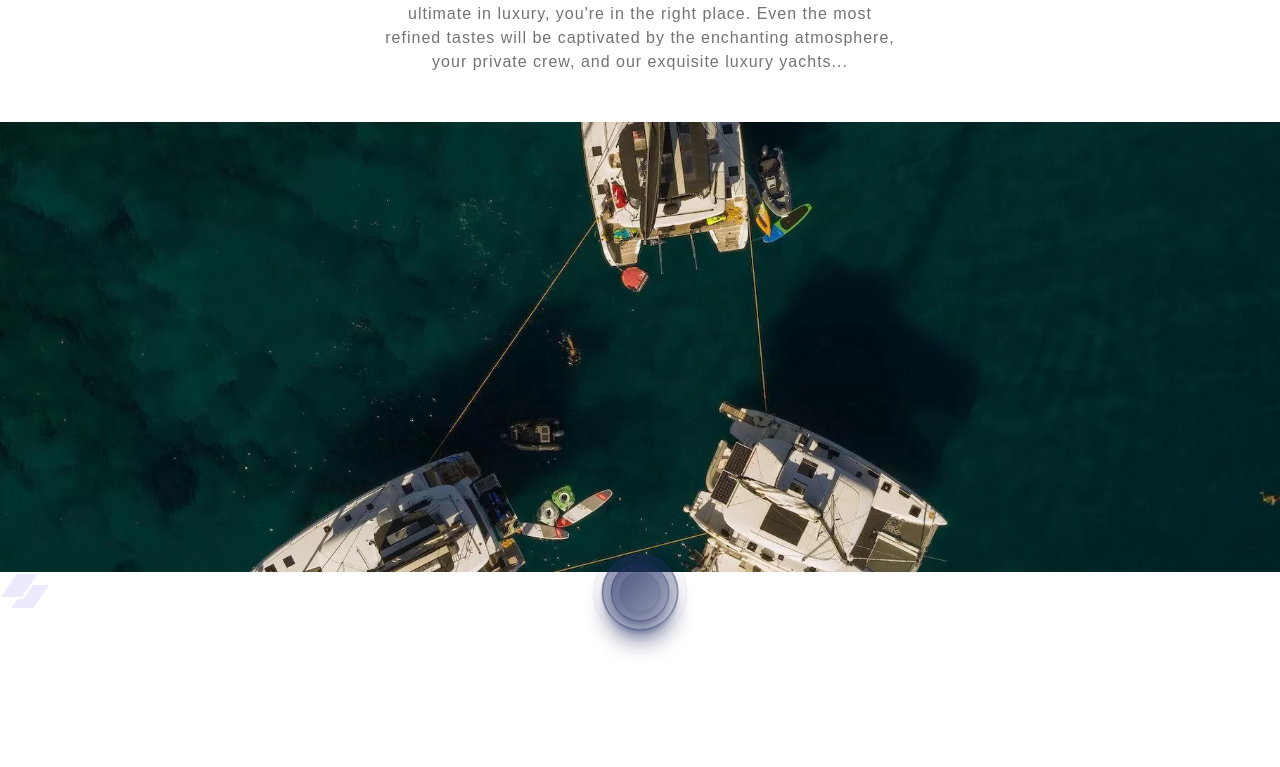
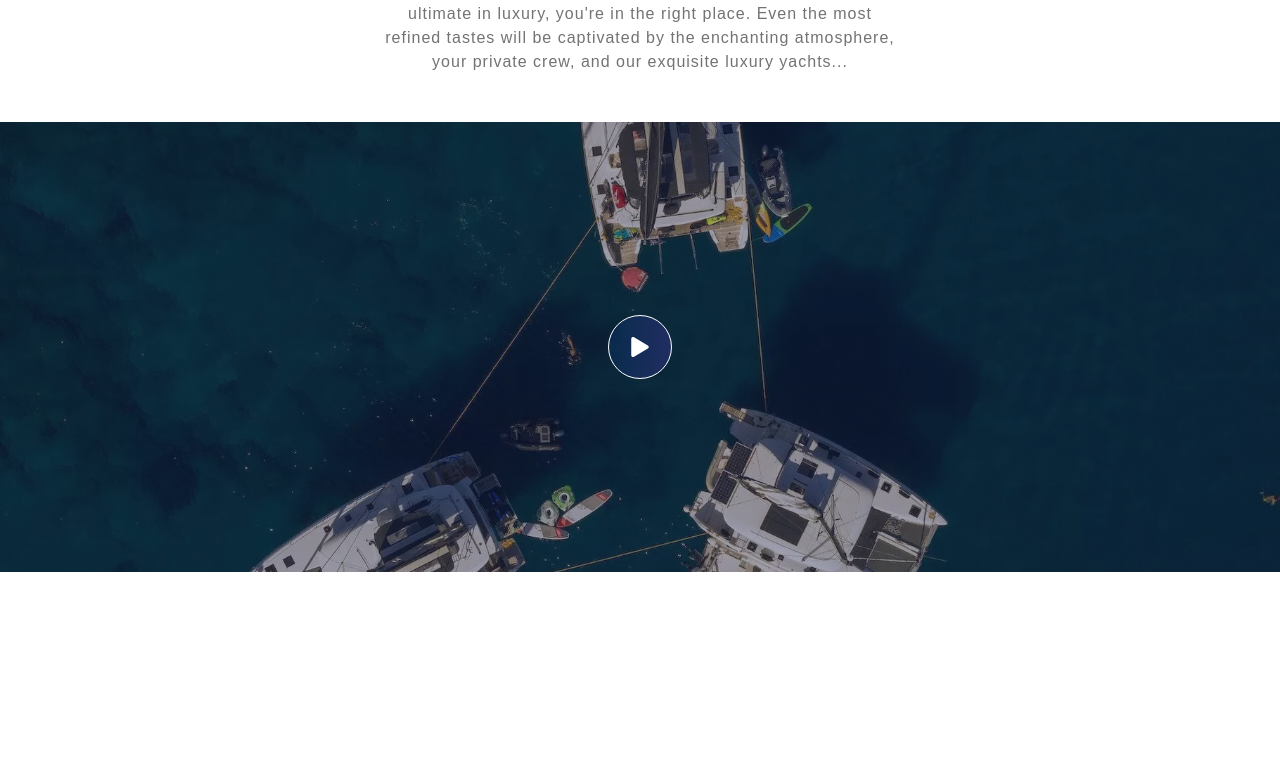
Before and after one commit to Jgayle-28/yacht-management, a React (Create React App) app: page / in a window 1280 px wide. Shown: the part 1288-2055 px from the top of the page. Built offline with nearby package versions, Linux system fonts and the light colour scheme.

Commit message:
enh: updated play button and video section styles

```diff
--- a/src/components/landing-page/FoodSection.jsx
+++ b/src/components/landing-page/FoodSection.jsx
@@ -5,6 +5,7 @@ import Modal from '../shared/Modal'
 import foodImage from '../../assets/images/sections/food.webp'
 import yachtVideo from '../../assets/videos/yacht.mp4'
 import foodIcon from '../../assets/icons/food.svg'
+import PlayButton from '../shared/PlayButton'
 
 const FoodSection = () => {
   const [isOpen, setIsOpen] = useState(false)
@@ -12,7 +13,6 @@ const FoodSection = () => {
     <>
       <section className='pt-24 md:pt-48 px-4 md:px-16' id='food'>
         <div className=' flex items-center justify-center flex-col'>
-          {/* <img src={toysImage} alt='Water Toys Splash' className='h-24 ' /> */}
           <div className='relative mt-6 flex-justify-center mx-auto mb-24'>
             <motion.span
               initial={{
@@ -138,14 +138,13 @@ const FoodSection = () => {
               y: 0,
               opacity: 1,
             }}
-            className='w-full mb-8 cursor-pointer'
+            className='mb-8 relative w-full cursor-pointer h-[450px] bg-cover bg-center bg-no-repeat flex items-center justify-center'
             onClick={() => setIsOpen(true)}
+            style={{
+              backgroundImage: `linear-gradient(rgba(23, 37, 84, .4), rgba(23, 37, 84, .4)), url(${foodImage})`,
+            }}
           >
-            <img
-              src={foodImage}
-              alt='Food Image'
-              className='w-full h-[550px] object-cover rounded-sm shadow-lg'
-            />
+            <PlayButton />
           </motion.div>
 
           {/* Carousel Section */}
--- a/src/components/landing-page/IntroSection.jsx
+++ b/src/components/landing-page/IntroSection.jsx
@@ -5,8 +5,6 @@ import Modal from '../shared/Modal'
 import videoPreview from '../../assets/images/sections/video-preview.webp'
 import yachtVideo from '../../assets/videos/yacht.mp4'
 import PlayButton from '../shared/PlayButton'
-// import { GiCompass } from 'react-icons/gi'
-// import { PiCompassRoseLight } from 'react-icons/pi'
 
 const IntroSection = () => {
   const [isOpen, setIsOpen] = useState(false)
@@ -83,14 +81,12 @@ const IntroSection = () => {
         {/* Full-width Video Preview */}
       </section>
       <section
-        className='w-full cursor-pointer'
+        className='relative w-full cursor-pointer h-[450px] bg-cover bg-center bg-no-repeat flex items-center justify-center'
         onClick={() => setIsOpen(true)}
+        style={{
+          backgroundImage: `linear-gradient(rgba(23, 37, 84, .4), rgba(23, 37, 84, .4)), url(${videoPreview})`,
+        }}
       >
-        <img
-          src={videoPreview}
-          alt='Section Image'
-          className='w-full h-[450px] object-cover'
-        />
         <PlayButton />
       </section>
       <Modal isOpen={isOpen} setIsOpen={setIsOpen}>
--- a/src/components/shared/PlayButton.jsx
+++ b/src/components/shared/PlayButton.jsx
@@ -1,100 +1,15 @@
 import React from 'react'
-import { motion } from 'framer-motion'
+import { FaPlay } from 'react-icons/fa'
 
 const PlayButton = () => {
   return (
-    <div className='relative z-50'>
-      <Logo />
-      <Band delay={0} />
-      <Band delay={LOOP_DURATION * 0.25} />
-      <Band delay={LOOP_DURATION * 0.5} />
-      <Band delay={LOOP_DURATION * 0.75} />
+    <div
+      className='h-16 w-16 rounded-full border border-white flex items-center justify-center bg-gradient-to-r from-brandPrimaryLight/15 to-brandPrimaryDark
+                 transition-transform duration-300 transform hover:scale-110 hover:-translate-y-1 hover:shadow-xl'
+    >
+      <FaPlay className='text-xl text-white' />
     </div>
   )
 }
 
 export default PlayButton
-
-const LOOP_DURATION = 4
-
-const Ping = () => {
-  return (
-    <div className='relative'>
-      <Logo />
-      <Band delay={0} />
-      <Band delay={LOOP_DURATION * 0.25} />
-      <Band delay={LOOP_DURATION * 0.5} />
-      <Band delay={LOOP_DURATION * 0.75} />
-    </div>
-  )
-}
-
-const Logo = () => {
-  // Temp logo from https://logoipsum.com/
-  return (
-    <motion.svg
-      width='50'
-      height='39'
-      viewBox='0 0 50 39'
-      fill='none'
-      xmlns='http://www.w3.org/2000/svg'
-      className='relative z-10 fill-violet-100'
-      initial={{
-        opacity: 0,
-        scale: 0.85,
-      }}
-      animate={{
-        opacity: 1,
-        scale: 1,
-      }}
-      transition={{
-        duration: 1,
-        ease: 'easeOut',
-      }}
-    >
-      <path
-        d='M16.4992 2H37.5808L22.0816 24.9729H1L16.4992 2Z'
-        stopColor='#000000'
-      ></path>
-      <path
-        d='M17.4224 27.102L11.4192 36H33.5008L49 13.0271H32.7024L23.2064 27.102H17.4224Z'
-        stopColor='#000000'
-      ></path>
-    </motion.svg>
-  )
-}
-
-const Band = ({ delay }) => {
-  return (
-    <motion.span
-      style={{
-        translateX: '-50%',
-        translateY: '-50%',
-      }}
-      initial={{
-        opacity: 0,
-        scale: 0.25,
-      }}
-      animate={{
-        opacity: [0, 1, 1, 0],
-        scale: 1,
-      }}
-      transition={{
-        repeat: Infinity,
-        repeatType: 'loop',
-        times: [0, 0.5, 0.75, 1],
-        duration: LOOP_DURATION,
-        ease: 'linear',
-        delay,
-      }}
-      className='absolute left-[50%] top-[50%] z-0 h-24 w-24 rounded-full border-[1px] border-brandPrimary bg-gradient-to-br from-brandPrimary/50 to-brandPrimary/20 shadow-xl shadow-brandPrimary/40'
-    />
-  )
-
-  // Need these icons
-  // compass
-  // videoPreview
-  // water toy
-  // columns
-  // beach
-}
```
